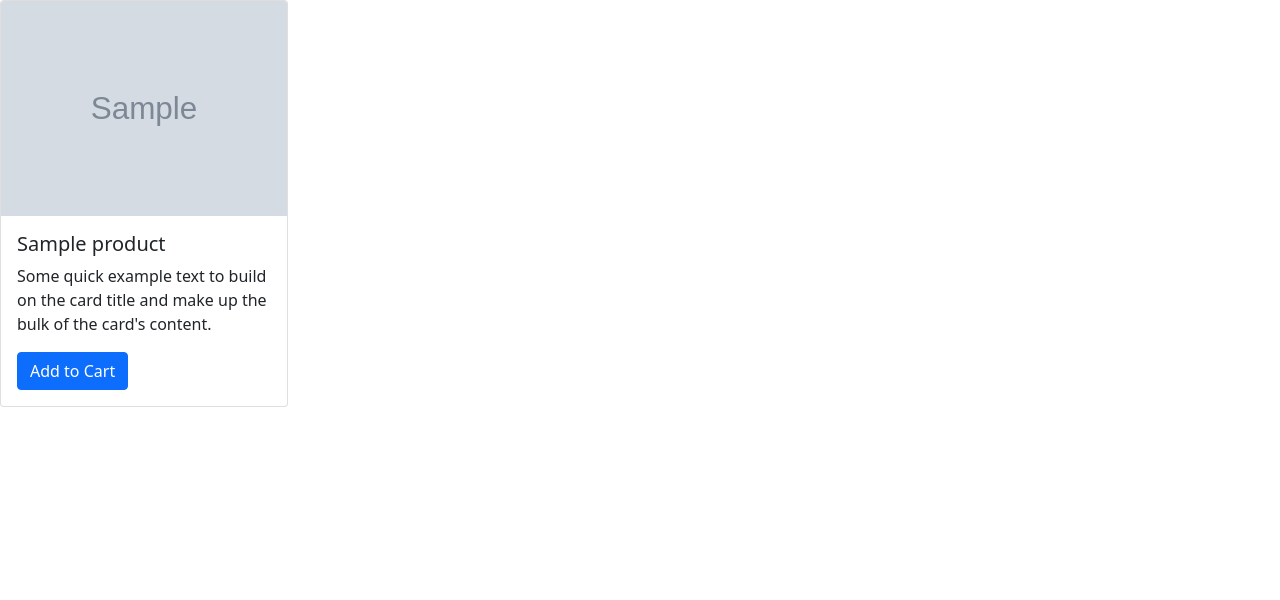
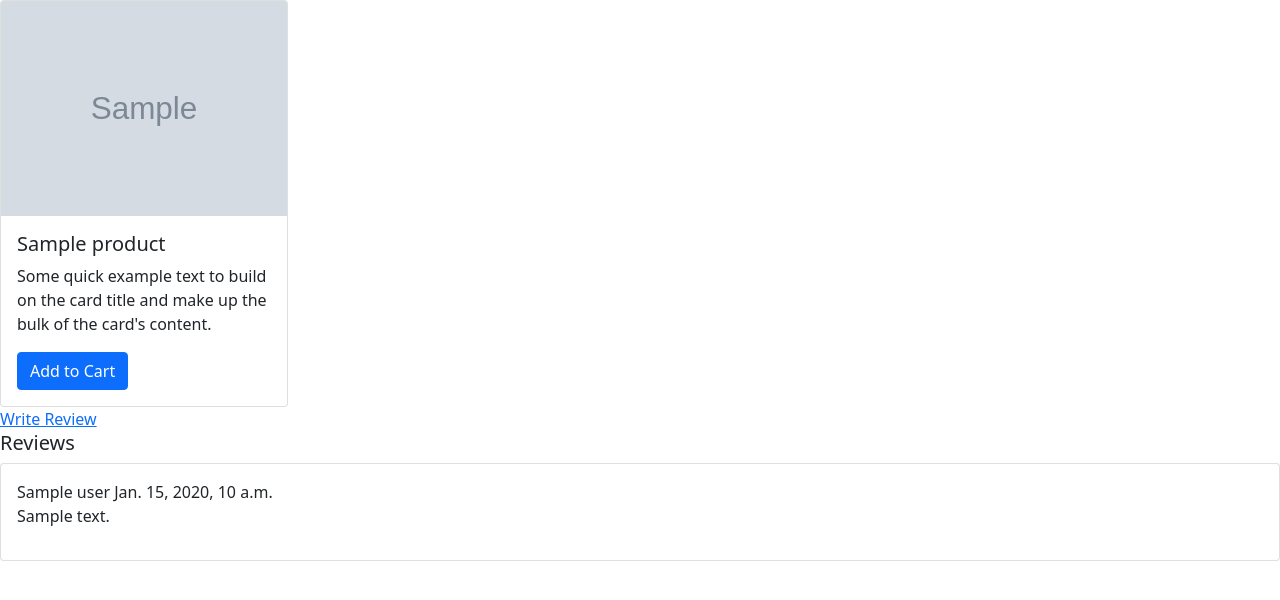
Before and after one commit to VrindhaAravind/ElectronicStore, a Django app: template electronicstore/customer/templates/productdetail.html in a window 1280 px wide. Shown: the top 600 px of the page. Run offline with Django 3.2, Linux system fonts and the light colour scheme; tables that the repository leaves empty hold one stand-in row (values such as "Sample post"); the template is opened without the code that fills it: values that come from a table or form of the project are taken from there, most other values are stand-ins (such as "Sample title", 1, 10 or a date in 2020); grey boxes marked "Sample" are stand-in pictures; parts of the project's set-up code (start-up, migrations or seed data) failed here and were passed over.

Commit message:
Product reviews added

```diff
--- a/electronicstore/customer/templates/productdetail.html
+++ b/electronicstore/customer/templates/productdetail.html
@@ -17,6 +17,19 @@
     <a href="{%url 'addtocart' product.id %}" class="btn btn-primary">Add to Cart</a>
   </div>
 </div>
+<a href="{%url 'review' product.id %}">Write Review</a>
+<h5>Reviews</h5>
+
+{%for review in reviews%}
+<div class="card">
+    <div class="card-body">
+        {{review.user}} {{review.date}}
+        <p>{{review.review}}</p>
+    </div>
+</div>
+
+
+{%endfor%}
 
 </body>
 </html>
```
